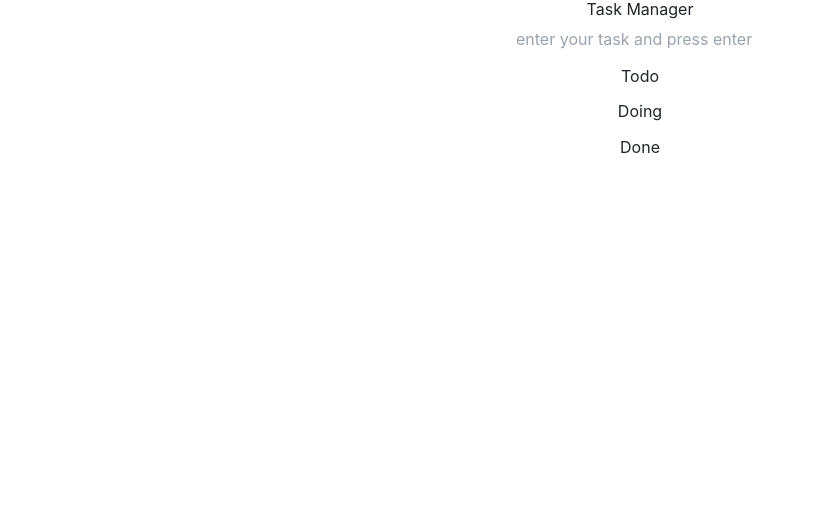
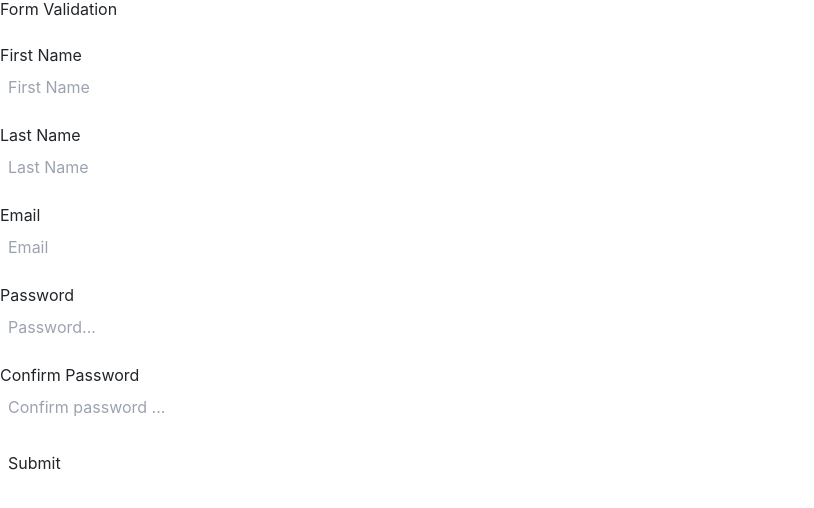
Before and after one commit to Hansraj-singh-tomar/React-Setup-for-Practice, a React (Vite) app in the folder React-Practice/: page / in a window 1280 px wide. Shown: the top 508 px of the page, without its empty margins (0-814 px from the left). Built offline with nearby package versions, Linux system fonts and the light colour scheme.

Commit message:
form validation machine coding question added

```diff
--- a/React-Practice/src/App.jsx
+++ b/React-Practice/src/App.jsx
@@ -1,5 +1,4 @@
 import React from 'react';
-import TaskAppDragNDrop from './components/Imran Shaikh/TaskAppDragNDrop';
 
 // import Practice from './components/Practice';
 
@@ -17,6 +16,9 @@ import TaskAppDragNDrop from './components/Imran Shaikh/TaskAppDragNDrop';
 // import CustomTabs from './components/Imran Shaikh/custom tabs/CustomTabs';
 // import ImageCarousel from './components/Imran Shaikh/ImageCarousel';
 // import AccordionCmp from './components/Accordion/AccordionCmp';
+// import TaskAppDragNDrop from './components/Imran Shaikh/TaskAppDragNDrop';
+import FormValidation from './components/Imran Shaikh/FormValidation';
+
 
 
 const App = () => {
@@ -55,7 +57,9 @@ const App = () => {
 
             {/* <AccordionCmp /> */}
 
-            <TaskAppDragNDrop />
+            {/* <TaskAppDragNDrop /> */}
+
+            <FormValidation />
 
             {/* <Practice /> */}
         </div>
@@ -64,3 +68,5 @@ const App = () => {
 
 
 export default App;
+
+// I'll do some crazy things with that i can get high package i can cover theory but not able to do communication
--- /dev/null
+++ b/React-Practice/src/components/Imran Shaikh/FormValidation.jsx
@@ -0,0 +1,135 @@
+import React, { useState } from 'react'
+
+const defaultValues = {
+    firstName: {
+        id: 'firstName',
+        label: 'First Name',
+        type: 'text',
+        placeholder: 'First Name',
+        value: '',
+        isError: false,
+        errorMsg: "First Name can't be empty"
+    },
+    lastName: {
+        id: 'lastName',
+        label: 'Last Name',
+        type: 'text',
+        placeholder: 'Last Name',
+        value: '',
+        isError: false,
+        errorMsg: "Last Name can't be empty"
+    },
+    email: {
+        id: 'email',
+        label: 'Email',
+        type: 'email',
+        placeholder: 'Email',
+        value: '',
+        isError: false,
+        errorMsg: "Email can't be empty"
+    },
+    password: {
+        id: 'password',
+        label: 'Password',
+        type: 'password',
+        placeholder: 'Password...',
+        value: '',
+        isError: false,
+        errorMsg: "Password can't be empty"
+    },
+    confirmPassword: {
+        id: 'confirmPassword',
+        label: 'Confirm Password',
+        type: 'password',
+        placeholder: 'Confirm password ...',
+        value: '',
+        isError: false,
+        errorMsg: "Confirm password can't be empty"
+    },
+}
+
+const FormValidation = () => {
+
+    const [formData, setFormData] = useState(defaultValues);
+    const [isPassMatch, setIsPassMatch] = useState(true);
+
+    function handleInput(e) {
+        const key = e.target.id;
+        const value = e.target.value;
+
+        const copyFormData = { ...formData };
+
+        copyFormData[key].value = value;
+        setFormData(copyFormData);
+        isValidForm();
+    }
+
+    function handleSubmit(e) {
+        e.preventDefault();
+        isValidForm();
+        console.log(formData);
+    }
+
+    function isValidForm() {
+        const copyFormData = { ...formData };
+
+        Object.keys(copyFormData).forEach((key) => {
+            const obj = copyFormData[key];
+            obj.isError = obj.value ? false : true
+            passwordMatch();
+        })
+
+        setFormData(copyFormData);
+    }
+
+    const passwordMatch = () => {
+        const copyFormData = { ...formData };
+        const pass = copyFormData['password'].value;
+        const cPass = copyFormData['confirmPassword'].value;
+
+        if (pass === cPass) {
+            setIsPassMatch(true)
+        } else {
+            setIsPassMatch(false);
+        }
+    }
+
+    return (
+        <div className='w-full h-screen flex justify-center mt-10'>
+            <div>
+                <h1 className='font-bold text-lg'>Form Validation</h1>
+                <form onSubmit={handleSubmit}>
+                    {
+                        Object.keys(formData).map((key) => {
+                            const { id, label, type, placeholder, value, isError, errorMsg } = formData[key];
+
+                            return (
+                                <div key={id} className='my-4'>
+                                    <label className='font-bold'>{label}</label> <br />
+                                    <input
+                                        id={id}
+                                        type={type}
+                                        value={value}
+                                        onChange={handleInput}
+                                        placeholder={placeholder}
+                                        className='border-2 border-black px-2'
+                                    />
+
+                                    {isError && <span className='block text-red-500'>{errorMsg}</span>}
+
+                                    {key === 'confirmPassword' && !isPassMatch && <span className='block text-red-500'>Password does not match</span>}
+                                </div>
+                            )
+                        })
+                    }
+
+                    <div>
+                        <button className='border-2 border-black px-2 mt-2'>Submit</button>
+                    </div>
+                </form>
+            </div>
+        </div>
+    )
+}
+
+export default FormValidation
--- a/React-Practice/src/components/Imran Shaikh/TaskAppDragNDrop.jsx
+++ b/React-Practice/src/components/Imran Shaikh/TaskAppDragNDrop.jsx
@@ -54,7 +54,7 @@ const TaskAppDragNDrop = () => {
         setValue(task.title);
     }
 
-    function handleDrag(e, task) {
+    function onDrag(e, task) {
         setDragTask(task);
     }
 
@@ -105,7 +105,7 @@ const TaskAppDragNDrop = () => {
                                     <div
                                         key={task.id}
                                         draggable
-                                        onDrag={(e) => handleDrag(e, task)}
+                                        onDrag={(e) => onDrag(e, task)}
                                     >
                                         <div className='cursor-grab mt-2 w-[90%] mx-auto bg-slate-300 p-2 rounded-md flex justify-between'>
                                             <p className=''>{task.title}</p>
```
Also changed, not shown: React-Practice/src/components/Practice.jsx (+65 -2 lines).
